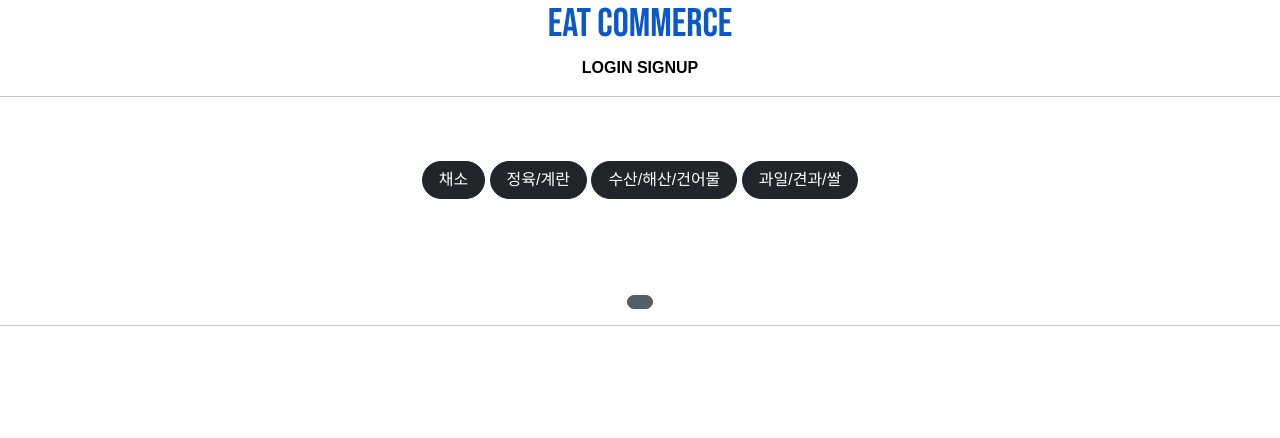
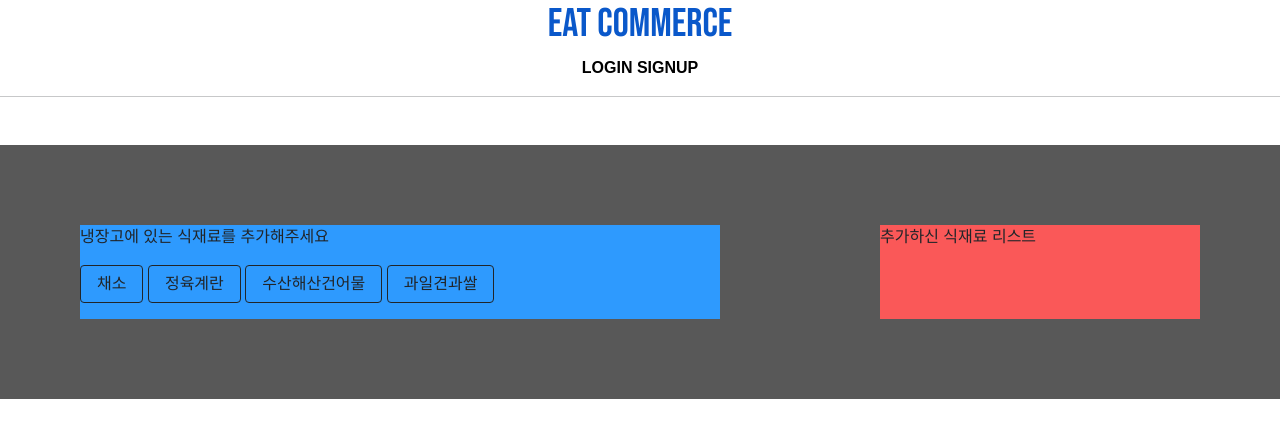
Before and after one commit to Kyehyeok/mcfinalproject, a Django app: page /articles/my_fridge/ in a window 1280 px wide. Shown: the top 438 px of the page. Run offline with Django 3.2, Linux system fonts and the light colour scheme; data that the repository does not hold is empty; some libraries are stand-ins or nearby versions.

Commit message:
change  my_fridge.html script

```diff
--- a/articleapp/templates/articleapp/food_list.html
+++ b/articleapp/templates/articleapp/food_list.html
@@ -33,6 +33,7 @@
                 <div class="modal-body">
                     <form action="{% url 'articleapp:ingredient_buy' %}" method="POST">
                         {% csrf_token %}
+                        {{ "없는 식재료 체크" }}
                         {% for food_detail in food_detail_list %}
                             {% if food.code == food_detail.code %}
                                 <p><input type="checkbox" name="checks[]" value="{{ food_detail.ingredient }}">{{ food_detail.ingredient }}</input></p>
@@ -40,7 +41,6 @@
                         {% endfor %}
                         <hr>
                         <button type="submit" >식재료 추가 구매</button>
-
 
                     </form>
                     <form action="{% url 'articleapp:mealkit_buy' %}" method="POST">
--- a/articleapp/templates/articleapp/my_fridge.html
+++ b/articleapp/templates/articleapp/my_fridge.html
@@ -3,91 +3,75 @@
 {% block content %}
 
 <style>
-    .container div {
-      width: 250px;
-      background-color: antiquewhite;
-      display: flex;
-      justify-content: center;
-      align-items: center;
-      border-radius: 1rem;
-    }
-    .container img {
-      width: 100%;
-      border-radius: 1rem;
-    }
+.updown {
+border: 5px solid black; width: 0.1px; height: 500px;
+}
+
+.parent {
+    display: flex;
+}
+.child1 {
+    flex: 2;
+}
+.child2 {
+    flex: 1;
+}
+
+
 </style>
-<div class="sample">
 
-    <input type="button" class="btn btn-dark rounded-pill mt-3 mb-3 px-3" value="채소" onclick="execute1();">
-    <input type="button" class="btn btn-dark rounded-pill mt-3 mb-3 px-3" value="정육/계란" onclick="execute2();">
-    <input type="button" class="btn btn-dark rounded-pill mt-3 mb-3 px-3" value="수산/해산/건어물" onclick="execute3();">
-    <input type="button" class="btn btn-dark rounded-pill mt-3 mb-3 px-3" value="과일/견과/쌀" onclick="execute4();">
-    <div id="show_ingre"></div>
+
+<!-- <div class="updown"></div>-->
+<div style="margin:3rem;">
 
 </div>
 
 
+<div class="parent" style=" background: #585858;">
+    <div class="child1" style="background: #2E9AFE; margin: 5rem;">
+        <div>냉장고에 있는 식재료를 추가해주세요</div>
+            <div>
+                <input type="button" class="btn btn-outline-dark mt-3 mb-3 px-3" value="채소" onclick="execute(this);">
+                <input type="button" class="btn btn-outline-dark mt-3 mb-3 px-3" value="정육계란" onclick="execute(this);">
+                <input type="button" class="btn btn-outline-dark mt-3 mb-3 px-3" value="수산해산건어물" onclick="execute(this);">
+                <input type="button" class="btn btn-outline-dark mt-3 mb-3 px-3" value="과일견과쌀" onclick="execute(this);">
+            </div>
+
+        <div id="show_ingre" ></div>
+    </div>
+    <div class="child2" style="background: #FA5858; margin: 5rem;">
+        <div>추가하신 식재료 리스트</div>
+        <div id='result'></div>
+    </div>
+</div>
+
 <script type="text/javascript">
-    function execute1(){
-    var posts = JSON.parse("{{ posts_js | escapejs }}")
+    function execute(bt){
+    var posts = JSON.parse("{{ posts_js | escapejs }}");
     var html = "";
     posts.forEach(function(e){
-    if(e['bigcat']=="채소"){
+    if(e['bigcat'] == bt.value){
         var target = document.getElementById("show_ingre");
-        html += "<button> ";
-        html += e['keyword']
+        html += "<button type='button' id='test' class='open-modal' name=ingre value =";
+        html += e['keyword'].replace(" ","");
+        html += " onclick='getButtonValue(this);'>";
+        html += e['keyword'];
         html += "</button>";
         target.innerHTML = html;
         }
     })
     }
 
-    function execute2(){
-    var posts = JSON.parse("{{ posts_js | escapejs }}")
-    var html = "";
-    posts.forEach(function(e){
-    if(e['bigcat']=="정육계란"){
-        var target = document.getElementById("show_ingre");
-        html += "<button> ";
-        html += e['keyword']
-        html += "</button>";
-        target.innerHTML = html;
-        }
-    })
+    function getButtonValue(bt) {
+    var target = document.getElementById("result");
+    target.innerHTML += "<button type='button' class='open-modal' value="+bt.value+" onclick='getDeleteValue(this);'>"+ bt.value+ "</button>";
     }
 
-    function execute3(){
-    var posts = JSON.parse("{{ posts_js | escapejs }}")
-    var html = "";
-    posts.forEach(function(e){
-    if(e['bigcat']=="수산해산건어물"){
-        var target = document.getElementById("show_ingre");
-        html += "<button> ";
-        html += e['keyword']
-        html += "</button>";
-        target.innerHTML = html;
-        }
-    })
+    function getDeleteValue(bt) {
+    bt.remove()
     }
-
-    function execute4(){
-    var posts = JSON.parse("{{ posts_js | escapejs }}")
-    var html = "";
-    posts.forEach(function(e){
-    if(e['bigcat']=="과일견과쌀"){
-        var target = document.getElementById("show_ingre");
-        html += "<button> ";
-        html += e['keyword']
-        html += "</button>";
-        target.innerHTML = html;
-        }
-    })
-    }
-
 </script>
 <script src="{% static 'js/magicgrid.js' %}"></script>
 
-{% include 'snippets/pagination.html' with page_obj=page_obj %}
-
 
 {% endblock %}
--- a/articleapp/urls.py
+++ b/articleapp/urls.py
@@ -1,7 +1,7 @@
 from django.urls import path
 from django.views.generic import TemplateView
 
-from articleapp import views
+# from articleapp import views
 from articleapp.views import IngredientListView, FoodListView, IngredientBuyView, MealkitBuyView, MyFridgeView
 
 app_name ="articleapp"
@@ -11,5 +11,5 @@ urlpatterns = [
     path('food_list/', FoodListView.as_view(), name='food'),
     path('ingredient_buy/', IngredientBuyView.as_view(), name='ingredient_buy'),
     path('mealkit_buy/', MealkitBuyView.as_view(), name='mealkit_buy'),
-    path('my_fridge/',views.post_list, name='my_fridge'),
+    path('my_fridge/',MyFridgeView.as_view(), name='my_fridge'),
 ]
--- a/articleapp/views.py
+++ b/articleapp/views.py
@@ -23,7 +23,6 @@ class FoodListView(ListView):
     template_name = 'articleapp/food_list.html'
     paginate_by = 30
 
-
     def get_context_data(self, **kwargs):
         # 기본 구현을 호출해 context를 가져온다.
         context = super(FoodListView, self).get_context_data(**kwargs)
@@ -36,6 +35,7 @@ class FoodDetailListView(ListView):
     context_object_name = 'food_detail_buy'
     # template_name = 'articleapp/ingredient_buy.html'
     paginate_by = 30
+
 
 class IngredientBuyView(ListView):
     model = Ingredient
@@ -52,6 +52,7 @@ class MealkitBuyView(ListView):
     model = Mealkit
     context_object_name = 'mealkit_buy'
     template_name = 'articleapp/mealkit_buy.html'
+    paginate_by = 30
 
     def post(self, request):
         mealkit_list = Mealkit.objects.all()
@@ -64,19 +65,21 @@ class MyFridgeView(ListView):
     template_name = 'articleapp/my_fridge.html'
     paginate_by = 30
 
+    # def post(self, request, *argc, **kwargs):
+    #     unique_list = IngredientUnique.objects.all()
+    #     ingredient_list = Ingredient.objects.all()
+    #     check_cat = request.POST.get('category')
+    #     check_ingre = request.POST.getlist('ingredient[]')
+    #
+    #     return render(request, 'articleapp/my_fridge.html',{'category':check_cat, 'ingre_list': ingredient_list, 'unique_list':unique_list ,'check_ingre': check_ingre })
+
 
     def get_context_data(self, **kwargs):
-        ingre_cat = {'채소', '정육계란', '수산해산건어물', '과일견과쌀'}
-        context = super(MyFridgeView, self).get_context_data(**kwargs)
-
-        for i in ingre_cat:
-            context[i] = IngredientUnique.objects.filter(bigcat=i).values()
+        # 기본 구현을 호출해 context를 가져온다.
+        # context = super(MyFridgeView, self).get_context_data(**kwargs)
+        # 모든 쿼리 집합을 context 객체에 추가한다.
+        posts = IngredientUnique.objects.all()
+        context = {
+            "posts_js": json.dumps([post.to_json() for post in posts])
+        }
         return context
-
-def post_list(request):
-    posts=IngredientUnique.objects.all()
-    context={
-        "posts": posts,
-        "posts_js": json.dumps([post.to_json() for post in posts])
-    }
-    return render(request, "articleapp/my_fridge.html", context)
--- a/static/base.css
+++ b/static/base.css
@@ -6,6 +6,7 @@
 }
 
 /* Simple page styles */
+
 * {
   box-sizing: border-box;
   font-family: sans-serif;
--- a/static/js/modal.js
+++ b/static/js/modal.js
@@ -16,7 +16,5 @@ function openModal(e) {
 }
 
 function closeModal(e) {
-
   e.target.parentElement.parentElement.parentElement.classList.remove('visible');
-
 }
--- a/templates/base.html
+++ b/templates/base.html
@@ -10,7 +10,6 @@
     {% block content %}
     {% endblock %}
 
-    <hr>
 
 
 </body>
```
Also changed, not shown: accountapp/templates/accountapp/hello_world.html (+22 -11 lines), articleapp/templates/articleapp/ingredient_buy.html (+6 -2 lines), articleapp/templates/articleapp/ingredient_list.html (+16 -2 lines).
